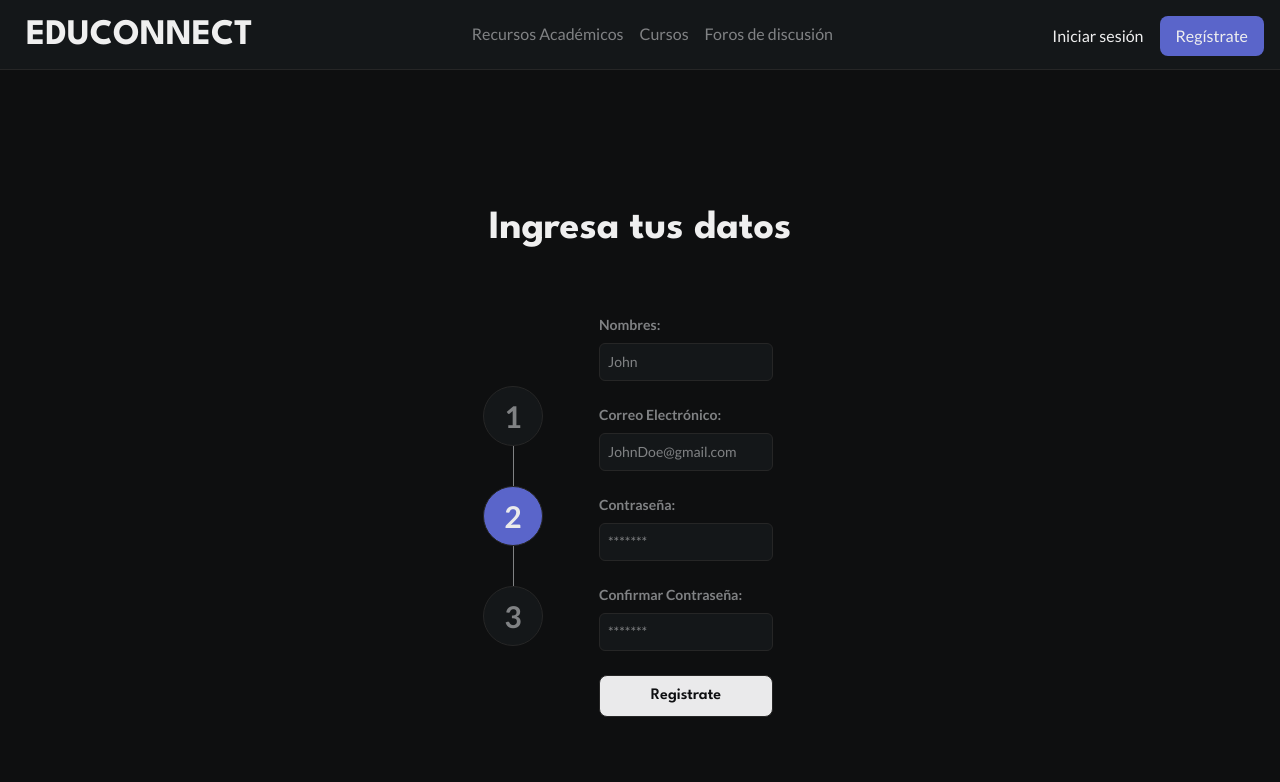
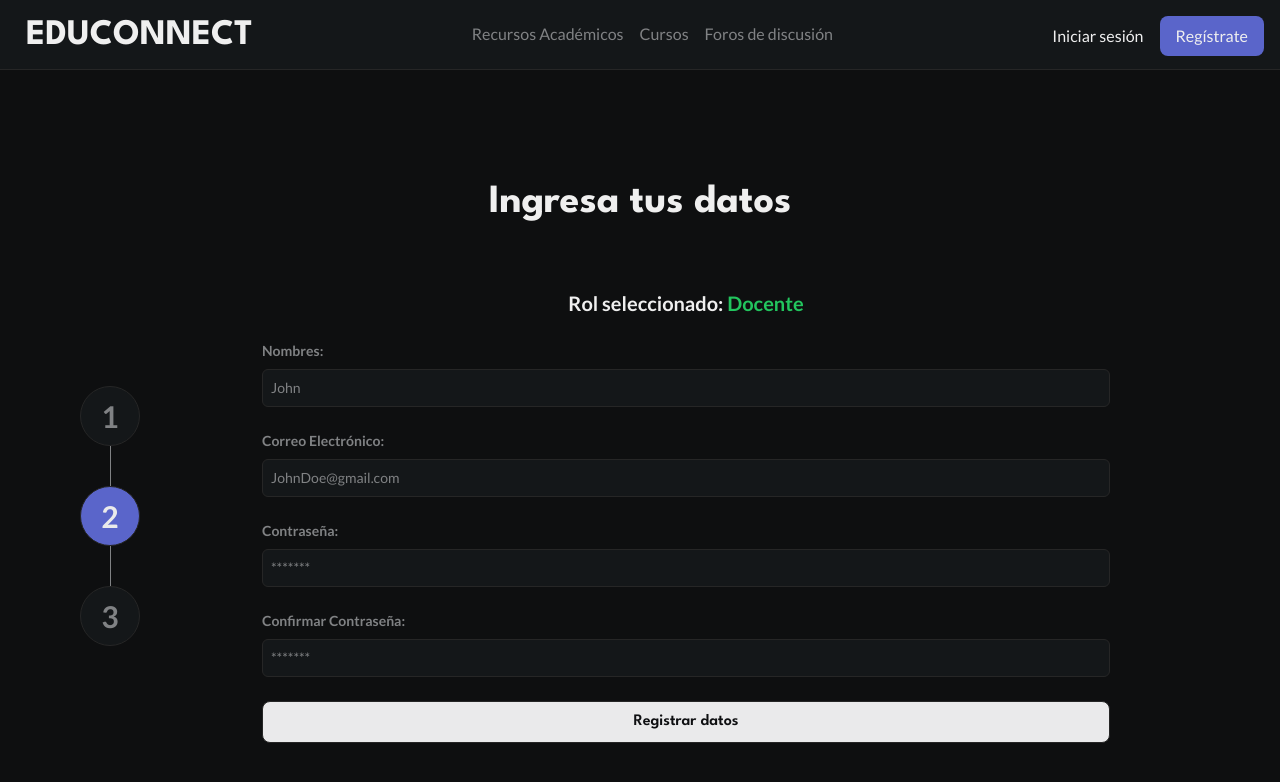
Before and after one commit to RDaniloMM/proyecto-ing-web, a Next.js app: page /register/paso2 in a window 1280 px wide. Shown: the top 782 px of the page. Built offline with nearby package versions, Linux system fonts and the light colour scheme; no server answers.

Commit message:
Actualizar el registro de usuario: verificar si el correo electrónico ya está registrado, recuperar el plan seleccionado de la URL y ajustar la redirección al paso 3; mejorar la presentación del formulario y los componentes de selección de plan.

```diff
--- a/src/actions/auth.ts
+++ b/src/actions/auth.ts
@@ -40,14 +40,13 @@ export const registerAction = async (values: registerType) => {
     }
 
     // verificar si el usuario ya existe
-    /* const user = await prisma.user.findUnique({
-      where: {
-        email: data.email,
-      },
-      include: {
-        account: true, // Incluir las cuentas asociadas
-      },
-    }); */
+    const existingUser = await prisma.user.findUnique({
+      where: { email: data.email },
+    });
+
+    if (existingUser) {
+      return { error: "El correo electrónico ya está registrado." };
+    }
 
     /* if (user) {
       // Verificar si tiene cuentas OAuth vinculadas
--- a/src/app/(auth)/register/_components/Form.tsx
+++ b/src/app/(auth)/register/_components/Form.tsx
@@ -6,13 +6,20 @@ import { useForm } from "react-hook-form";
 import { z } from "zod";
 
 import { registerAction } from "@/actions/auth";
-import { useRouter } from "next/navigation";
+import { useRouter, useSearchParams } from "next/navigation";
 import { useState, useTransition } from "react";
 
 const RegisterForm = () => {
   const [error, setError] = useState<string | null>(null);
   const [isPending, startTransition] = useTransition();
   const router = useRouter();
+  const searchParams = useSearchParams();
+
+  // Recuperar el plan seleccionado de los parámetros de la URL
+  const selectedPlan = searchParams.get("plan");
+
+  // Determinar el rol basado en el plan
+  const rol = selectedPlan === "Plan Estudiante" ? "Estudiante" : "Docente";
 
   const form = useForm<z.infer<typeof registerSchema>>({
     resolver: zodResolver(registerSchema),
@@ -21,17 +28,18 @@ const RegisterForm = () => {
       email: "",
       password: "",
       confirmPassword: "",
+      rol: rol,
     },
   });
 
   async function onSubmit(values: z.infer<typeof registerSchema>) {
     setError(null);
     startTransition(async () => {
-      const response = await registerAction(values);
+      const response = await registerAction(values); // Enviar datos al backend
       if (response.error) {
         setError(response.error);
       } else {
-        router.push("/");
+        router.push("/register/paso3"); // Redirigir al paso 3
       }
     });
   }
@@ -39,8 +47,13 @@ const RegisterForm = () => {
   return (
     <form
       onSubmit={form.handleSubmit(onSubmit)}
-      className='text-WhiteCalido max-w-md mx-auto p-6 space-y-6 rounded-lg'
+      method='post' // Cambiar el método a POST
+      className='text-WhiteCalido max-w-4xl mx-auto p-6 space-y-6 rounded-lg'
     >
+      <h2 className='text-xl font-bold text-center mb-4'>
+        Rol seleccionado: <span className='text-green-500'>{rol}</span>
+      </h2>
+
       {/* Campo Nombres */}
       <div className='flex flex-col'>
         <label
@@ -123,7 +136,7 @@ const RegisterForm = () => {
           disabled={isPending}
           className='w-full bg-WhiteVariacion text-BlackOscuro font-leaguespartan font-semibold border border-BorderColor rounded-lg p-2 hover:bg-gray-300'
         >
-          Registrate
+          Registrar datos
         </button>
       </div>
     </form>
--- a/src/app/(auth)/register/_components/PlanCard.tsx
+++ b/src/app/(auth)/register/_components/PlanCard.tsx
@@ -1,5 +1,4 @@
 import { CheckCircleIcon, MinusCircleIcon } from "@heroicons/react/24/solid";
-
 
 interface PlanCardProps {
   title: string;
@@ -39,7 +38,7 @@ const PlanCard: React.FC<PlanCardProps> = ({
       <div className='flex justify-center'>
         <button
           className='bg-WhiteVariacion text-BlackOscuro rounded-lg font-semibold font-leaguespartan hover:bg-gray-300 w-[142px] h-[47px]'
-          onClick={() => onSelectPlan(title)} // Llama a la función de callback con el título del plan
+          onClick={() => onSelectPlan(title)} // Llama al callback con el título del plan
         >
           Escoger Plan
         </button>
--- a/src/app/(auth)/register/page.tsx
+++ b/src/app/(auth)/register/page.tsx
@@ -1,17 +1,18 @@
 "use client";
+
 import { useState } from "react";
+import { useRouter } from "next/navigation";
 import Header from "@/components/ui/Header";
 import StepIndicator from "@/app/(auth)/register/_components/StepIndicator";
 import PlanCard from "@/app/(auth)/register/_components/PlanCard";
 
 export default function HomePage() {
-  // Estado para almacenar la selección del plan
+  const router = useRouter();
   const [selectedPlan, setSelectedPlan] = useState<string | null>(null);
 
-  // Maneja la selección de un plan
   const handlePlanSelection = (plan: string) => {
-    setSelectedPlan(plan);
-    console.log("Plan seleccionado:", plan); // Depuración
+    setSelectedPlan(plan); // Almacena el plan seleccionado temporalmente
+    router.push(`/register/paso2?plan=${encodeURIComponent(plan)}`); // Navega al paso 2 con el plan seleccionado
   };
 
   return (
@@ -23,14 +24,14 @@ export default function HomePage() {
           Selecciona un plan
         </h1>
 
-        <div className='flex flex-col items-center md:flex-row md:justify-center gap-8'>
+        <div className='w-full max-w-6xl flex flex-col items-center md:flex-row md:justify-center gap-8 px-4'>
           {/* Indicador de pasos */}
           <div className='mb-8 md:mb-0'>
             <StepIndicator currentStep={1} />
           </div>
 
           {/* Contenedor de los planes */}
-          <div className='flex flex-col md:flex-row justify-center gap-8'>
+          <div className='w-full flex flex-col md:flex-row justify-center gap-8'>
             <PlanCard
               title='Plan Estudiante'
               requirements='Ninguno'
@@ -40,7 +41,7 @@ export default function HomePage() {
                 "Participación en foros de discusión",
                 "Conexión con grupos y comunidades",
               ]}
-              onSelectPlan={handlePlanSelection} // Pasa la función como callback
+              onSelectPlan={handlePlanSelection} // Callback para manejar la selección
             />
             <PlanCard
               title='Plan Docente'
@@ -52,19 +53,10 @@ export default function HomePage() {
                 "Conexión con grupos y comunidades",
                 "Oportunidad de crear y gestionar cursos",
               ]}
-              onSelectPlan={handlePlanSelection} // Pasa la función como callback
+              onSelectPlan={handlePlanSelection} // Callback para manejar la selección
             />
           </div>
         </div>
-
-        {/* Mostrar el plan seleccionado */}
-        {selectedPlan && (
-          <div className='mt-8 text-center'>
-            <p className='text-lg'>
-              Has seleccionado: <strong>{selectedPlan}</strong>
-            </p>
-          </div>
-        )}
       </main>
     </>
   );
--- a/src/app/(auth)/register/paso2/page.tsx
+++ b/src/app/(auth)/register/paso2/page.tsx
@@ -2,7 +2,7 @@ import Header from "@/components/ui/Header";
 import StepIndicator from "@/app/(auth)/register/_components/StepIndicator";
 import Form from "@/app/(auth)/register/_components/Form";
 
-export default function paso2() {
+export default function Paso2() {
   return (
     <>
       <Header />
@@ -11,14 +11,16 @@ export default function paso2() {
         <h1 className='text-[40px] font-bold font-leaguespartan text-center mb-8'>
           Ingresa tus datos
         </h1>
-        <div className='flex flex-col items-center md:flex-row md:justify-center gap-8'>
+        <div className='w-full max-w-6xl flex flex-col items-center md:flex-row md:justify-center gap-8 px-4'>
           {/* Indicador de pasos */}
           <div className='mb-8 md:mb-0'>
             <StepIndicator currentStep={2} />
           </div>
-          {/* Contenedor de los planes */}
-          <div className='flex flex-col md:flex-row justify-center gap-8'>
-            <Form />
+          {/* Contenedor del formulario */}
+          <div className='w-full flex justify-center'>
+            <div className='w-full max-w-4xl'>
+              <Form />
+            </div>
           </div>
         </div>
       </main>
--- a/src/middleware.ts
+++ b/src/middleware.ts
@@ -20,9 +20,9 @@ export default middleware((req) => {
   }
 
   // Redirigir a /dashboard si el usuario está logueado y trata de acceder a rutas de autenticación
-  if (isLoggedIn && authRoutes.includes(nextUrl.pathname)) {
+  /* if (isLoggedIn && authRoutes.includes(nextUrl.pathname)) {
     return NextResponse.redirect(new URL("/dashboard", nextUrl));
-  }
+  } */
 
   // Redirigir a /login si el usuario no está logueado y trata de acceder a una ruta protegida
   if (
```
